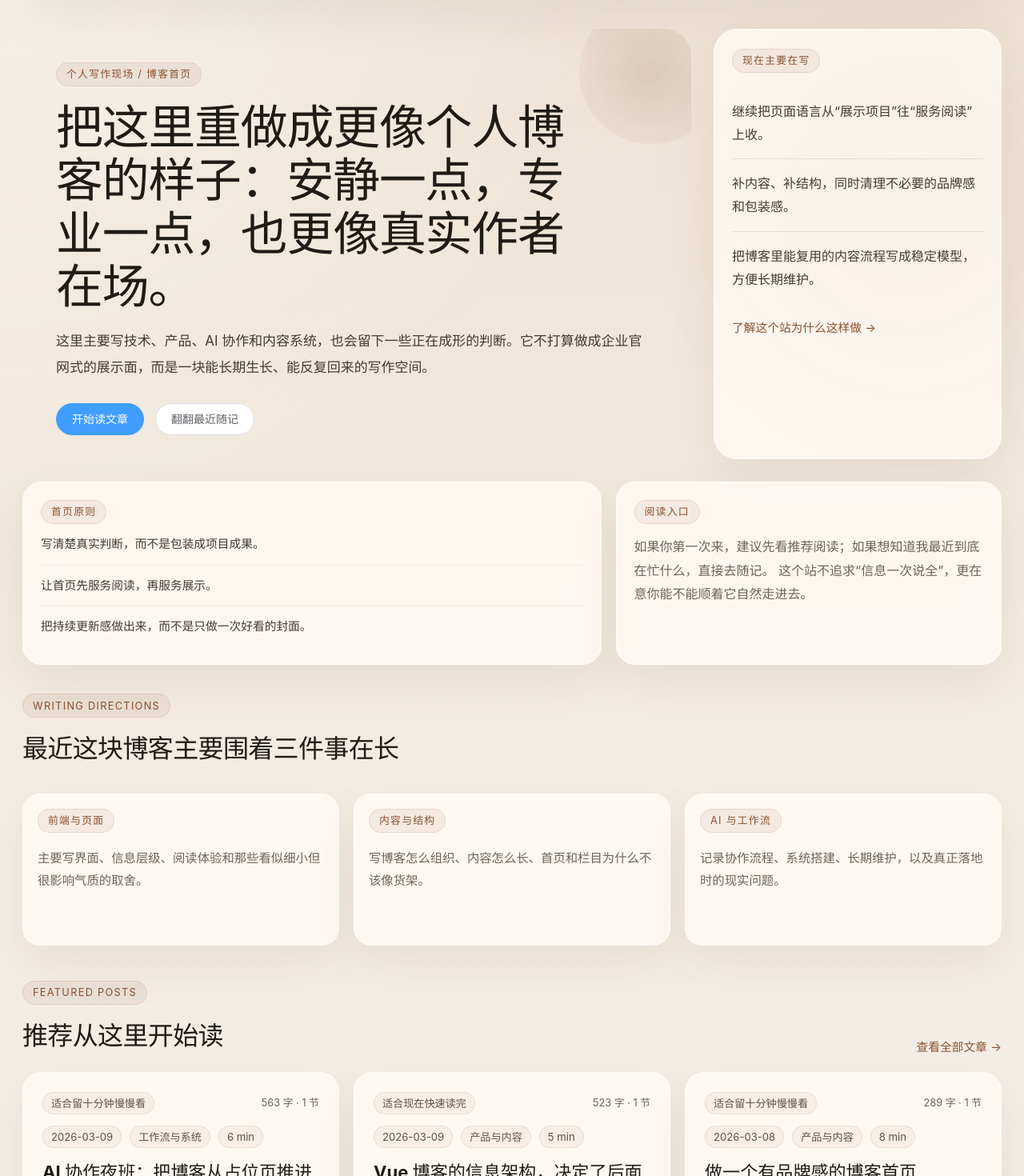
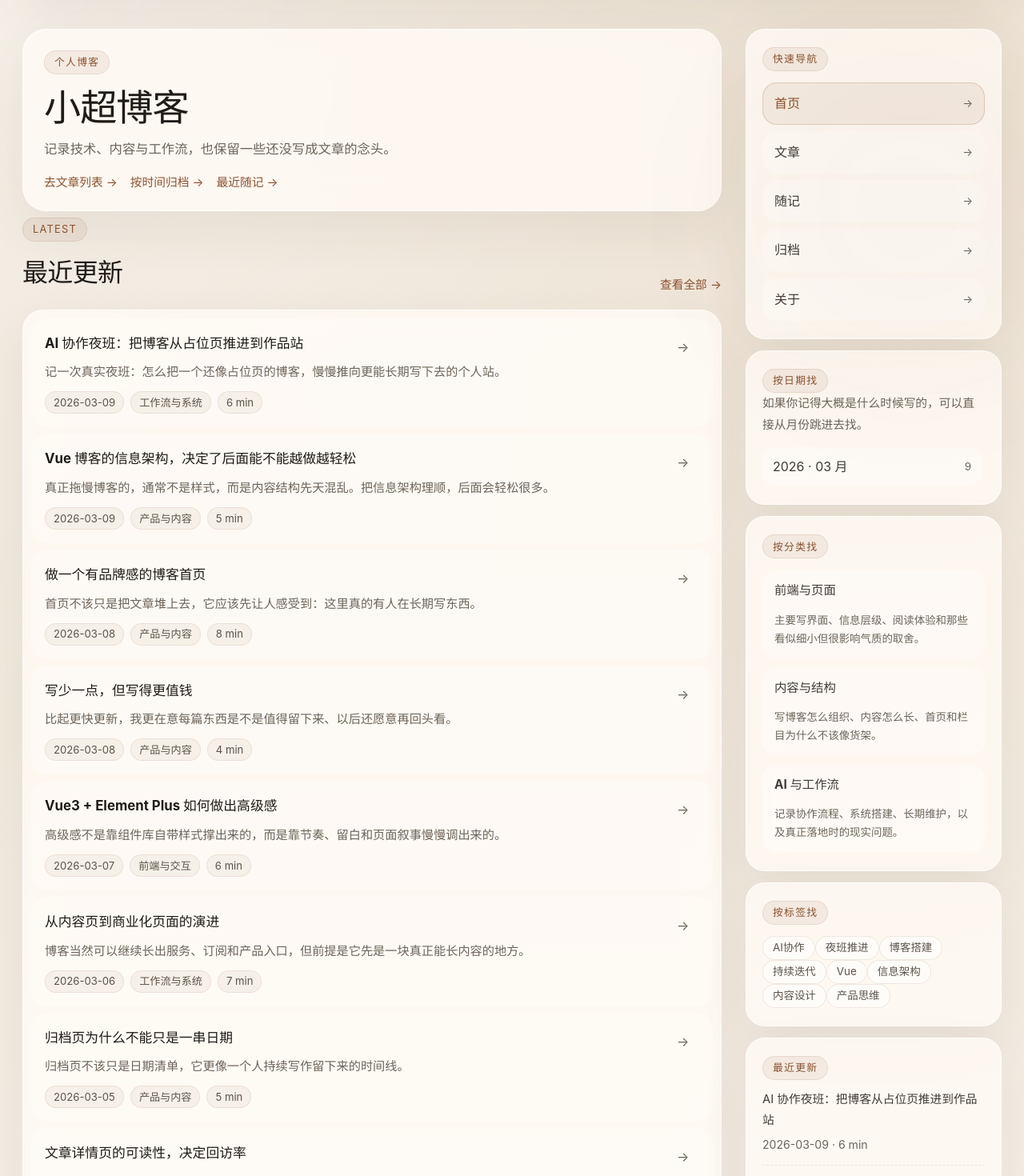
Before and after one commit to heianqishizhisuiyuan/xiaochao-blog, a Vue app: page / in a window 1280 px wide. Shown: the part 140-1610 px from the top of the page at 80% size. Built offline with nearby package versions, Linux system fonts and the light colour scheme.

Commit message:
Redesign home content-first with sidebar navigation

```diff
--- a/src/components/SiteSidebar.vue
+++ b/src/components/SiteSidebar.vue
@@ -1,19 +1,117 @@
 <script setup lang="ts">
-import { popularTags, recentPosts, statusNoteMap } from '../data/content'
+import { computed } from 'vue'
+import { useRoute } from 'vue-router'
+import { archiveGroups, categories, popularTags, recentPosts, statusNoteMap } from '../data/content'
+
+const route = useRoute()
 
 const upcoming = statusNoteMap['upcoming-notes']
 const reading = statusNoteMap['currently-reading']
 const quick = statusNoteMap['quick-notes']
+
+const primaryNav = [
+  { label: '首页', to: '/' },
+  { label: '文章', to: '/posts' },
+  { label: '随记', to: '/notes' },
+  { label: '归档', to: '/archive' },
+  { label: '关于', to: '/about' }
+]
+
+const archiveLinks = computed(() =>
+  archiveGroups.flatMap((year) =>
+    year.months.map((month) => ({
+      key: month.key,
+      label: `${year.year} · ${month.name}`,
+      count: month.count,
+      to: `/archive#archive-${month.key}`
+    }))
+  )
+)
+
+const categoryLinks = computed(() =>
+  categories.map((item) => ({
+    label: item.name,
+    desc: item.desc,
+    to: `/posts?category=${encodeURIComponent(item.name)}`
+  }))
+)
+
+const tagLinks = computed(() =>
+  popularTags.map((tag) => ({
+    label: tag,
+    to: `/posts?tag=${encodeURIComponent(tag)}`
+  }))
+)
+
+const routePath = computed(() => route.path)
+const routeFullPath = computed(() => route.fullPath)
+
+const isActive = (to: string) => routePath.value === to
+const isActiveQuery = (to: string) => routeFullPath.value === to
 </script>
 
 <template>
-  <aside class="sidebar-stack editorial-sidebar-stack">
-    <section class="glass-panel sidebar-card sidebar-intro-card">
-      <div class="section-kicker">侧边栏</div>
-      <h3>这里放的是阅读辅助，不是另一套首页。</h3>
-      <p>
-        所以我把它收得更克制：几条最近在记的线索、一些标签，还有最新更新，方便你判断接下来往哪看。
-      </p>
+  <aside class="sidebar-stack editorial-sidebar-stack sidebar-nav-layout">
+    <section class="glass-panel sidebar-card sidebar-nav-card">
+      <div class="section-kicker">快速导航</div>
+      <ul class="sidebar-nav-list">
+        <li v-for="item in primaryNav" :key="item.to">
+          <RouterLink :to="item.to" class="sidebar-nav-link" :class="{ active: isActive(item.to) }">
+            <span>{{ item.label }}</span>
+            <span class="sidebar-nav-arrow">→</span>
+          </RouterLink>
+        </li>
+      </ul>
+    </section>
+
+    <section class="glass-panel sidebar-card">
+      <div class="section-kicker">按日期找</div>
+      <p class="sidebar-intro-copy">如果你记得大概是什么时候写的，可以直接从月份跳进去找。</p>
+      <ul class="sidebar-nav-list archive-nav-list">
+        <li v-for="item in archiveLinks" :key="item.key">
+          <RouterLink :to="item.to" class="sidebar-nav-link compact" :class="{ active: routeFullPath === item.to }">
+            <span>{{ item.label }}</span>
+            <span class="sidebar-nav-meta">{{ item.count }}</span>
+          </RouterLink>
+        </li>
+      </ul>
+    </section>
+
+    <section class="glass-panel sidebar-card">
+      <div class="section-kicker">按分类找</div>
+      <ul class="sidebar-topic-list">
+        <li v-for="item in categoryLinks" :key="item.label">
+          <RouterLink :to="item.to" class="sidebar-topic-link" :class="{ active: isActiveQuery(item.to) }">
+            <strong>{{ item.label }}</strong>
+            <span>{{ item.desc }}</span>
+          </RouterLink>
+        </li>
+      </ul>
+    </section>
+
+    <section class="glass-panel sidebar-card">
+      <div class="section-kicker">按标签找</div>
+      <div class="tag-cloud sidebar-tag-cloud">
+        <RouterLink
+          v-for="item in tagLinks"
+          :key="item.label"
+          :to="item.to"
+          class="tag-chip sidebar-tag-link"
+          :class="{ active: isActiveQuery(item.to) }"
+        >
+          {{ item.label }}
+        </RouterLink>
+      </div>
+    </section>
+
+    <section class="glass-panel sidebar-card">
+      <div class="section-kicker">最近更新</div>
+      <ul class="mini-posts">
+        <li v-for="post in recentPosts" :key="post.slug">
+          <RouterLink :to="`/posts/${post.slug}`">{{ post.title }}</RouterLink>
+          <span>{{ post.date }} · {{ post.readingTime }}</span>
+        </li>
+      </ul>
     </section>
 
     <section class="glass-panel sidebar-card" v-if="reading">
@@ -46,22 +144,5 @@ const quick = statusNoteMap['quick-notes']
       </ul>
       <RouterLink to="/notes" class="section-link sidebar-inline-link">去看全部随记 →</RouterLink>
     </section>
-
-    <section class="glass-panel sidebar-card">
-      <div class="section-kicker">标签入口</div>
-      <div class="tag-cloud">
-        <span v-for="tag in popularTags" :key="tag" class="tag-chip">{{ tag }}</span>
-      </div>
-    </section>
-
-    <section class="glass-panel sidebar-card">
-      <div class="section-kicker">最新更新</div>
-      <ul class="mini-posts">
-        <li v-for="post in recentPosts" :key="post.slug">
-          <RouterLink :to="`/posts/${post.slug}`">{{ post.title }}</RouterLink>
-          <span>{{ post.date }} · {{ post.readingTime }}</span>
-        </li>
-      </ul>
-    </section>
   </aside>
 </template>
--- a/src/style.css
+++ b/src/style.css
@@ -139,31 +139,6 @@ a { color: inherit; text-decoration: none; }
   color: var(--accent);
 }
 
-.hero-section {
-  max-width: 1280px;
-  margin: 0 auto;
-  display: grid;
-  grid-template-columns: minmax(0, 1fr) 360px;
-  gap: 28px;
-  padding: 14px 0 28px;
-}
-.hero-copy {
-  border-radius: 34px;
-  padding: 42px 42px 30px;
-  min-height: 410px;
-  position: relative;
-  overflow: hidden;
-}
-.hero-copy::before {
-  content: '';
-  position: absolute;
-  right: -40px;
-  top: -36px;
-  width: 180px;
-  height: 180px;
-  border-radius: 999px;
-  background: radial-gradient(circle, rgba(138,82,48,0.18), rgba(138,82,48,0));
-}
 .hero-badge,
 .section-kicker {
   display: inline-flex;
@@ -179,81 +154,142 @@ a { color: inherit; text-decoration: none; }
   letter-spacing: 0.1em;
   text-transform: uppercase;
 }
-.hero-copy h1 {
-  margin: 18px 0 18px;
-  font-size: clamp(2.7rem, 4.6vw, 4.5rem);
-  line-height: 1.13;
-  max-width: 11em;
+
+/* Home (content-first) */
+.home-layout {
+  padding-top: 14px;
+}
+.home-intro-card {
+  border-radius: 30px;
+  padding: 26px 26px 22px;
+}
+.home-title {
+  margin: 14px 0 10px;
+  font-size: clamp(2.1rem, 3.6vw, 3.2rem);
+  line-height: 1.18;
   letter-spacing: -0.02em;
 }
-.hero-copy p {
-  max-width: 46rem;
-  color: var(--ink-soft);
-  line-height: 1.95;
-  font-size: 1.06rem;
+.home-lead {
+  margin: 0;
+  color: var(--muted);
+  line-height: 1.9;
+  font-size: 1.02rem;
+  max-width: 52rem;
 }
-.hero-actions {
+.home-entry-actions {
+  margin-top: 14px;
   display: flex;
-  gap: 14px;
-  margin-top: 28px;
+  gap: 16px;
   flex-wrap: wrap;
 }
-.hero-focus-card {
-  border-radius: 30px;
-  padding: 24px 22px;
+.home-feed-card {
+  border-radius: 26px;
+  padding: 10px;
 }
-.focus-list {
+.post-compact-list {
   list-style: none;
-  margin: 18px 0 0;
+  margin: 0;
   padding: 0;
+  display: grid;
+  gap: 8px;
 }
-.focus-list li {
-  padding: 16px 0;
-  border-bottom: 1px solid var(--line);
-  color: var(--ink-soft);
-  line-height: 1.8;
+.post-compact-item {
+  border-radius: 20px;
+  overflow: hidden;
 }
-.focus-list li:last-child { border-bottom: 0; }
-.hero-inline-link {
-  display: inline-flex;
-  margin-top: 18px;
+.post-compact-link {
+  display: grid;
+  grid-template-columns: minmax(0, 1fr) 28px;
+  gap: 14px;
+  align-items: start;
+  padding: 16px 16px;
+  border-radius: 20px;
+  background: rgba(255,255,255,0.26);
+  border: 1px solid transparent;
+  transition: all 0.18s ease;
+}
+.post-compact-link:hover {
+  border-color: rgba(138,82,48,0.16);
+  background: rgba(255,255,255,0.44);
+}
+.post-compact-title {
+  font-size: 1.05rem;
+  line-height: 1.7;
+}
+.post-compact-summary {
+  margin: 8px 0 0;
+  color: var(--muted);
+  font-size: 0.95rem;
+  line-height: 1.85;
+}
+.post-compact-meta {
+  margin-top: 10px;
+  display: flex;
+  flex-wrap: wrap;
+  gap: 8px;
+}
+.post-compact-arrow {
+  color: var(--muted);
+  padding-top: 6px;
 }
 
-.home-editorial-strip,
-.feature-grid,
-.posts-grid {
-  max-width: 1280px;
-  margin: 0 auto;
+.home-featured-grid {
   display: grid;
+  grid-template-columns: repeat(3, minmax(0, 1fr));
   gap: 18px;
+  margin-top: 10px;
 }
-.home-editorial-strip {
-  grid-template-columns: 1.2fr 0.8fr;
-  padding: 0 0 28px;
+.featured-mini-card {
+  border-radius: 24px;
+  padding: 18px;
 }
-.editorial-note-card {
-  border-radius: 24px;
-  padding: 22px;
+.featured-mini-title {
+  margin: 12px 0 10px;
+  font-size: 1.18rem;
+  line-height: 1.6;
 }
-.mellow-card p {
-  margin: 14px 0 0;
+.featured-mini-summary {
+  margin: 0;
   color: var(--muted);
   line-height: 1.85;
 }
-.feature-grid {
-  grid-template-columns: repeat(3, minmax(0, 1fr));
-  padding: 10px 0 36px;
+.featured-mini-meta {
+  margin-top: 12px;
+  color: var(--muted);
+  font-size: 0.88rem;
+  display: flex;
+  gap: 8px;
+  flex-wrap: wrap;
 }
-.editorial-direction-card {
-  border-radius: 22px;
+
+.home-notes-grid {
+  display: grid;
+  grid-template-columns: repeat(2, minmax(0, 1fr));
+  gap: 18px;
+  margin-top: 10px;
+}
+.note-mini-card {
+  border-radius: 24px;
   padding: 18px;
-  min-height: 190px;
 }
-.editorial-direction-card p {
-  margin: 18px 0 0;
+.note-mini-summary {
+  margin: 12px 0 0;
   color: var(--muted);
-  font-size: 0.96rem;
   line-height: 1.85;
+}
+.note-mini-list {
+  margin: 12px 0 0;
+  padding-left: 18px;
+  display: grid;
+  gap: 10px;
+  color: var(--ink-soft);
+}
+
+@media (max-width: 1080px) {
+  .home-featured-grid,
+  .home-notes-grid {
+    grid-template-columns: 1fr;
+  }
 }
 
 .section-head {
@@ -454,12 +490,86 @@ a { color: inherit; text-decoration: none; }
   font-size: 0.92rem;
   margin: 0;
 }
+.sidebar-intro-copy {
+  margin: 12px 0 0;
+}
+.sidebar-nav-list,
 .sidebar-list,
 .mini-posts,
-.info-list {
+.info-list,
+.sidebar-topic-list {
   list-style: none;
   padding: 0;
   margin: 0;
+}
+.sidebar-nav-list {
+  margin-top: 14px;
+  display: grid;
+  gap: 8px;
+}
+.sidebar-nav-link,
+.sidebar-topic-link {
+  display: flex;
+  align-items: center;
+  justify-content: space-between;
+  gap: 12px;
+  border-radius: 18px;
+  padding: 12px 14px;
+  color: var(--ink-soft);
+  background: rgba(255,255,255,0.28);
+  border: 1px solid transparent;
+  transition: all 0.18s ease;
+}
+.sidebar-nav-link:hover,
+.sidebar-topic-link:hover,
+.sidebar-tag-link:hover {
+  border-color: rgba(138,82,48,0.16);
+  background: rgba(255,255,255,0.46);
+}
+.sidebar-nav-link.active,
+.sidebar-topic-link.active,
+.sidebar-tag-link.active {
+  border-color: rgba(138,82,48,0.2);
+  background: rgba(138,82,48,0.08);
+  color: var(--accent);
+}
+.sidebar-nav-link.compact {
+  padding: 10px 12px;
+  border-radius: 16px;
+}
+.sidebar-nav-arrow,
+.sidebar-nav-meta {
+  color: var(--muted);
+  font-size: 0.84rem;
+  flex-shrink: 0;
+}
+.archive-nav-list {
+  max-height: 280px;
+  overflow: auto;
+  padding-right: 4px;
+}
+.sidebar-topic-list {
+  margin-top: 14px;
+  display: grid;
+  gap: 10px;
+}
+.sidebar-topic-link {
+  align-items: flex-start;
+  flex-direction: column;
+}
+.sidebar-topic-link strong {
+  font-size: 0.96rem;
+}
+.sidebar-topic-link span {
+  color: var(--muted);
+  font-size: 0.84rem;
+  line-height: 1.75;
+}
+.sidebar-tag-cloud {
+  margin-top: 14px;
+}
+.sidebar-tag-link {
+  transition: all 0.18s ease;
 }
 .sidebar-list li,
 .mini-posts li,
@@ -487,6 +597,16 @@ a { color: inherit; text-decoration: none; }
 .sidebar-inline-link {
   display: inline-flex;
   margin-top: 16px;
+}
+.active-filter-hint {
+  display: flex;
+  align-items: center;
+  gap: 10px;
+  flex-wrap: wrap;
+  margin-top: 14px;
+}
+.filter-chip.ghost {
+  background: transparent;
 }
 
 .subpage-wrap {
--- a/src/views/HomeView.vue
+++ b/src/views/HomeView.vue
@@ -1,20 +1,26 @@
 <script setup lang="ts">
-import PostCard from '../components/PostCard.vue'
+import { computed } from 'vue'
 import SiteFooter from '../components/SiteFooter.vue'
 import SiteHeader from '../components/SiteHeader.vue'
+import SiteSidebar from '../components/SiteSidebar.vue'
 import { useSeo } from '../composables/useSeo'
-import { categories, featuredPosts, homeStatus, siteMeta } from '../data/content'
-
-const homePrinciples = [
-  '写清楚真实判断，而不是包装成项目成果。',
-  '让首页先服务阅读，再服务展示。',
-  '把持续更新感做出来，而不是只做一次好看的封面。'
-]
+import { posts, siteMeta, statusNoteMap } from '../data/content'
 
 useSeo({
   title: '首页',
   description: siteMeta.description,
   path: '/'
+})
+
+const latestPosts = computed(() => posts.slice(0, 8))
+const featuredPosts = computed(() => posts.filter((post) => post.featured).slice(0, 3))
+
+const latestNotes = computed(() => {
+  const notes = Object.values(statusNoteMap)
+  return notes
+    .slice()
+    .sort((a, b) => String(b.updatedAt ?? '').localeCompare(String(a.updatedAt ?? '')))
+    .slice(0, 3)
 })
 </script>
 
@@ -22,70 +28,89 @@ useSeo({
   <div class="page-shell aurora-bg">
     <SiteHeader />
 
-    <main>
-      <section class="hero-section editorial-hero">
-        <div class="hero-copy editorial-hero-copy">
-          <div class="hero-badge">个人写作现场 / 博客首页</div>
-          <h1>{{ homeStatus.introTitle }}</h1>
-          <p>{{ homeStatus.introDescription }}</p>
+    <main class="content-layout editorial-content-layout home-layout">
+      <section>
+        <header class="glass-panel home-intro-card">
+          <div class="section-kicker">个人博客</div>
+          <h1 class="home-title">{{ siteMeta.name }}</h1>
+          <p class="home-lead">{{ siteMeta.tagline }}</p>
+          <div class="home-entry-actions">
+            <RouterLink to="/posts" class="section-link">去文章列表 →</RouterLink>
+            <RouterLink to="/archive" class="section-link">按时间归档 →</RouterLink>
+            <RouterLink to="/notes" class="section-link">最近随记 →</RouterLink>
+          </div>
+        </header>
 
-          <div class="hero-actions">
-            <RouterLink to="/posts"><el-button type="primary" size="large" round>开始读文章</el-button></RouterLink>
-            <RouterLink to="/notes"><el-button plain size="large" round>翻翻最近随记</el-button></RouterLink>
+        <section class="section-head compact-section-head">
+          <div>
+            <div class="section-kicker">Latest</div>
+            <h2>最近更新</h2>
+          </div>
+          <RouterLink to="/posts" class="section-link">查看全部 →</RouterLink>
+        </section>
+
+        <section class="glass-panel home-feed-card">
+          <ul class="post-compact-list">
+            <li v-for="post in latestPosts" :key="post.slug" class="post-compact-item">
+              <RouterLink :to="`/posts/${post.slug}`" class="post-compact-link">
+                <div class="post-compact-main">
+                  <strong class="post-compact-title">{{ post.title }}</strong>
+                  <p class="post-compact-summary">{{ post.summary }}</p>
+                  <div class="post-compact-meta">
+                    <span class="meta-chip">{{ post.date }}</span>
+                    <span class="meta-chip">{{ post.category }}</span>
+                    <span class="meta-chip">{{ post.readingTime }}</span>
                   </div>
                 </div>
-
-        <aside class="glass-panel hero-focus-card editorial-focus-card">
-          <div class="section-kicker">现在主要在写</div>
-          <ul class="focus-list compact-focus-list">
-            <li v-for="item in homeStatus.nowDoing" :key="item">{{ item }}</li>
+                <span class="post-compact-arrow">→</span>
+              </RouterLink>
+            </li>
           </ul>
-          <RouterLink to="/about" class="section-link hero-inline-link">了解这个站为什么这样做 →</RouterLink>
-        </aside>
         </section>
 
-      <section class="home-editorial-strip">
-        <article class="glass-panel editorial-note-card">
-          <div class="section-kicker">首页原则</div>
-          <ul class="info-list editorial-list">
-            <li v-for="item in homePrinciples" :key="item">{{ item }}</li>
-          </ul>
-        </article>
+        <section v-if="featuredPosts.length" class="section-head">
+          <div>
+            <div class="section-kicker">Featured</div>
+            <h2>推荐先读</h2>
+          </div>
+        </section>
 
-        <article class="glass-panel editorial-note-card mellow-card">
-          <div class="section-kicker">阅读入口</div>
-          <p>
-            如果你第一次来，建议先看推荐阅读；如果想知道我最近到底在忙什么，直接去随记。
-            这个站不追求“信息一次说全”，更在意你能不能顺着它自然走进去。
-          </p>
+        <section v-if="featuredPosts.length" class="home-featured-grid">
+          <article v-for="post in featuredPosts" :key="post.slug" class="glass-panel featured-mini-card">
+            <div class="section-kicker">{{ post.category }}</div>
+            <h3 class="featured-mini-title">
+              <RouterLink :to="`/posts/${post.slug}`">{{ post.title }}</RouterLink>
+            </h3>
+            <p class="featured-mini-summary">{{ post.summary }}</p>
+            <div class="featured-mini-meta">
+              <span>{{ post.date }}</span>
+              <span>·</span>
+              <span>{{ post.readingTime }}</span>
+            </div>
           </article>
         </section>
 
-      <section class="section-head compact-section-head">
+        <section v-if="latestNotes.length" class="section-head">
           <div>
-          <div class="section-kicker">Writing Directions</div>
-          <h2>最近这块博客主要围着三件事在长</h2>
+            <div class="section-kicker">Notes</div>
+            <h2>随手记（最近）</h2>
           </div>
+          <RouterLink to="/notes" class="section-link">去随记页 →</RouterLink>
         </section>
 
-      <section class="feature-grid reading-directions-grid editorial-direction-grid">
-        <article v-for="item in categories" :key="item.slug" class="glass-panel feature-card direction-card editorial-direction-card">
-          <div class="section-kicker">{{ item.name }}</div>
-          <p>{{ item.desc }}</p>
+        <section v-if="latestNotes.length" class="home-notes-grid">
+          <article v-for="note in latestNotes" :key="note.slug" class="glass-panel note-mini-card">
+            <div class="section-kicker">{{ note.title }}</div>
+            <p class="note-mini-summary">{{ note.summary }}</p>
+            <ul class="note-mini-list">
+              <li v-for="item in note.items.slice(0, 4)" :key="item">{{ item }}</li>
+            </ul>
+            <RouterLink :to="`/notes/${note.slug}`" class="section-link">展开 →</RouterLink>
           </article>
         </section>
-
-      <section class="section-head">
-        <div>
-          <div class="section-kicker">Featured Posts</div>
-          <h2>推荐从这里开始读</h2>
-        </div>
-        <RouterLink to="/posts" class="section-link">查看全部文章 →</RouterLink>
       </section>
 
-      <section class="posts-grid refined-posts-grid">
-        <PostCard v-for="post in featuredPosts" :key="post.slug" :post="post" />
-      </section>
+      <SiteSidebar />
     </main>
 
     <SiteFooter />
```
Lines whose indentation alone changed are shown as unchanged.
